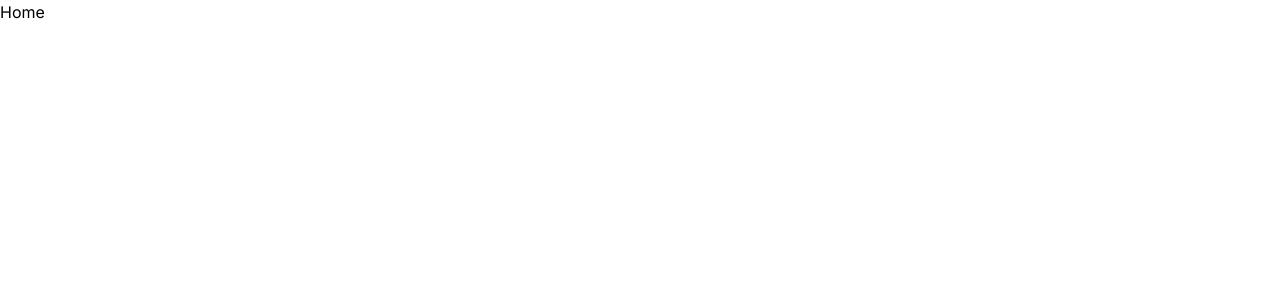
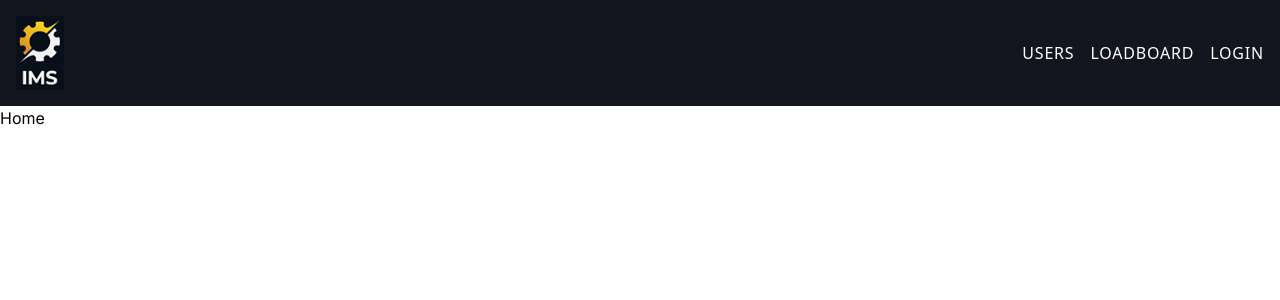
Before and after one commit to adingal/ims-ui, a Next.js app: page / in a window 1280 px wide. Shown: the top 300 px of the page. Built offline with nearby package versions, Linux system fonts and the light colour scheme.

Commit message:
Integrate header

```diff
--- a/app/page.tsx
+++ b/app/page.tsx
@@ -1,10 +1,14 @@
 import React from 'react'
+import Header from '@/components/Header'
 
 function Home() {
   return (
-    <main>
-      <h1>Home</h1>
-    </main>
+    <>
+      <Header />
+      <main>
+        <h1>Home</h1>
+      </main>
+    </>
   )
 }
 
```
